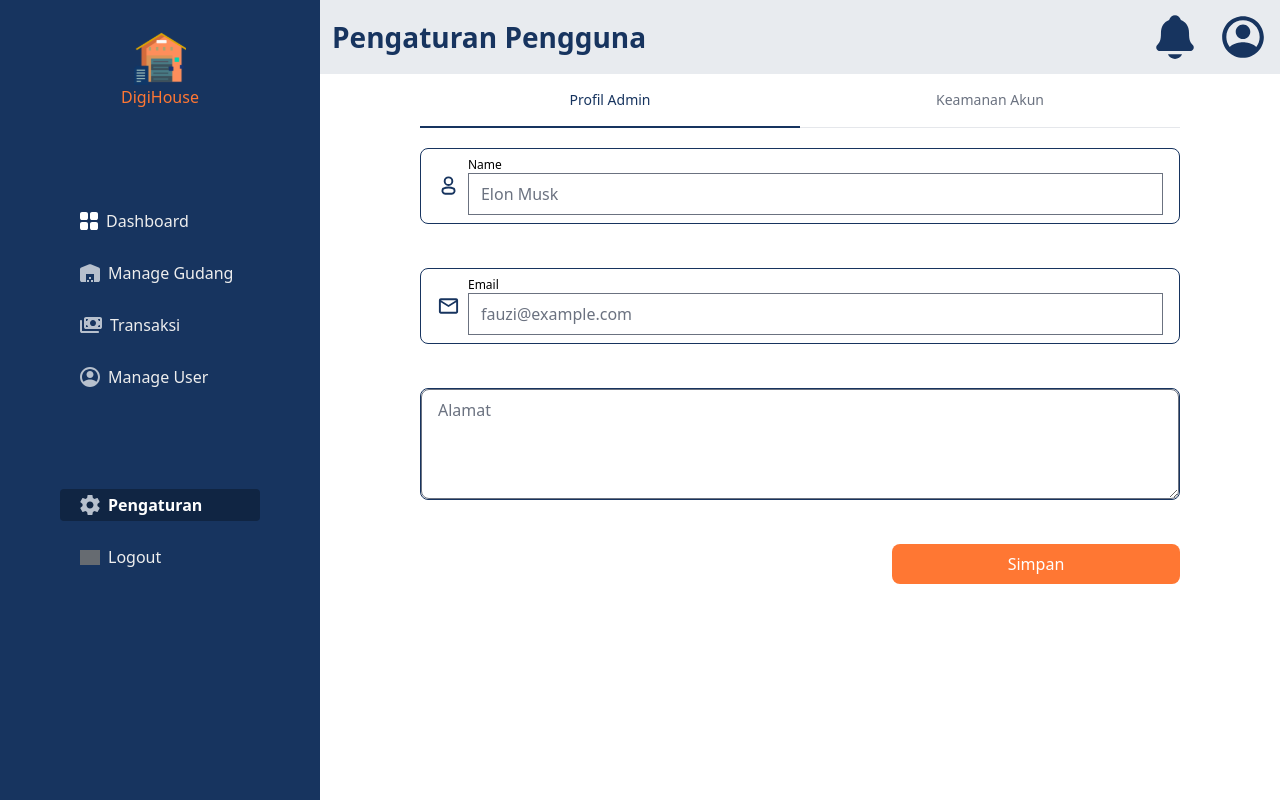
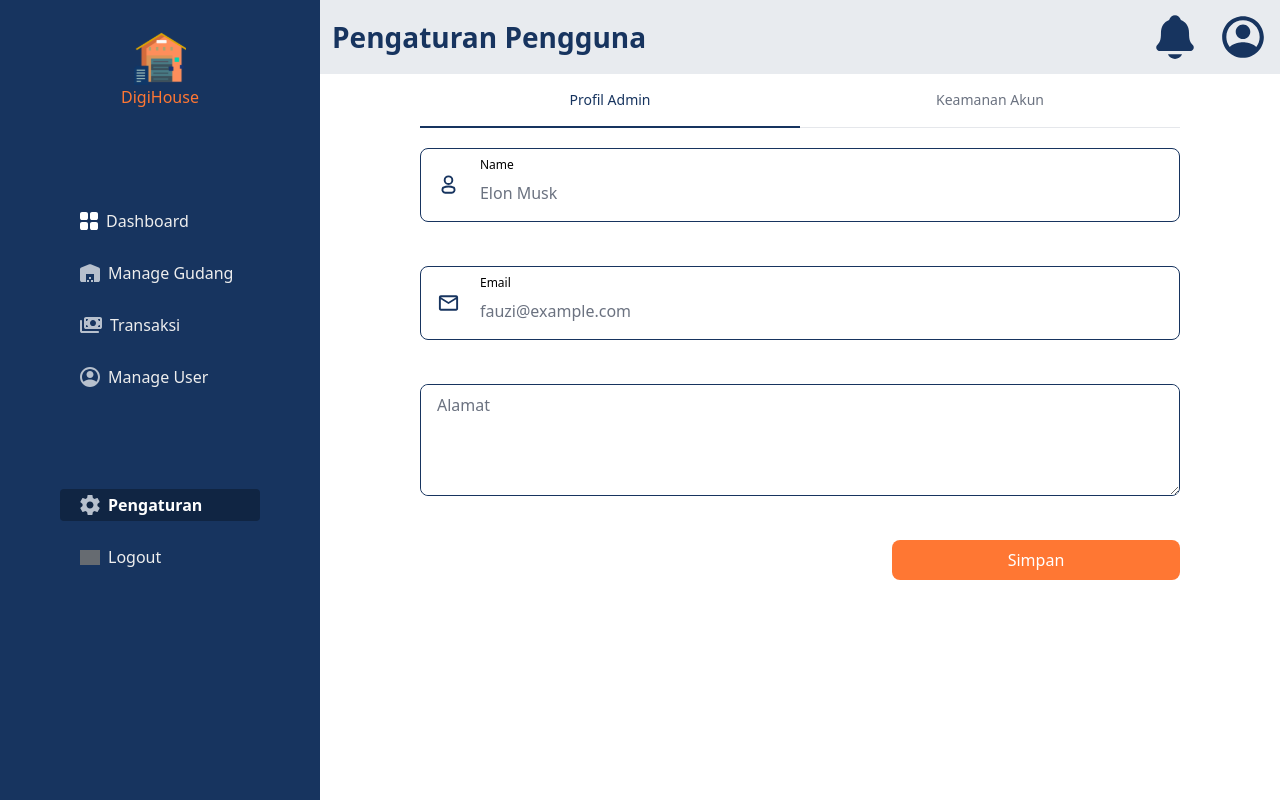
Before and after one commit to Capstone-Tim-12/warehouse-managament-system-fe, a React (Vite) app: page /admin/pengaturan in a window 1280 px wide. Built offline with nearby package versions, Linux system fonts and the light colour scheme; grey boxes are pictures that could not be loaded.

Commit message:
fix: fixing border and focus-ring on input

```diff
--- a/src/components/admin-edit-warehouse/DetailGudang.jsx
+++ b/src/components/admin-edit-warehouse/DetailGudang.jsx
@@ -1,8 +1,6 @@
 import React from "react";
 
 const DetailGudang = () => {
-
-
     return (
       <form className="">
         <div className="mt-8 mb-8">
--- a/src/components/admin-setting/Profile.jsx
+++ b/src/components/admin-setting/Profile.jsx
@@ -9,9 +9,9 @@ const Profile = () => {
                     <img src={userIcon} alt="" />
                 </div>
                 <div className="flex flex-col w-full">
-                    <label htmlFor="name" className="text-xs">Name</label>
+                    <label htmlFor="name" className="text-xs pl-3">Name</label>
                     <input type="text"
-                        className="focus:outline-none"
+                        className="focus:outline-none border border-none focus:ring-0 "
                         placeholder="Elon Musk" />
                 </div>
             </div>
@@ -20,14 +20,14 @@ const Profile = () => {
                     <img src={emailIcon} alt="" />
                 </div>
                 <div className="flex flex-col w-full">
-                    <label htmlFor="email" className="text-xs">Email</label>
+                    <label htmlFor="email" className="text-xs pl-3">Email</label>
                     <input type="email"
-                        className="focus:outline-none"
+                        className="focus:outline-none  border border-none focus:ring-0"
                         placeholder="fauzi@example.com" />
                 </div>
             </div>
             <div className="m-auto border border-cloud-burst-500 rounded-lg w-full h-28">
-                <textarea name="address" id="" placeholder="Alamat" className="px-4 py-2 w-full h-full focus:outline-none rounded-lg"></textarea>
+                <textarea name="address" id="" placeholder="Alamat" className="px-4 py-2 w-full h-full focus:outline-none rounded-lg  border border-none focus:ring-0"></textarea>
             </div>
             <div className="flex justify-end">
                 <button id="save-profile-setting"
--- a/src/components/admin-setting/Security.jsx
+++ b/src/components/admin-setting/Security.jsx
@@ -9,9 +9,9 @@ const Security = () => {
                     <img src={emailIcon} alt="" />
                 </div>
                 <div className="flex flex-col w-full">
-                    <label htmlFor="email" className="text-xs">Email</label>
+                    <label htmlFor="email" className="text-xs pl-3">Email</label>
                     <input type="text"
-                        className="focus:outline-none"
+                        className="focus:outline-none border border-none focus:ring-0 "
                         placeholder="Elon Musk" />
                 </div>
             </div>
@@ -20,9 +20,9 @@ const Security = () => {
                     <img src={passIcon} alt="" />
                 </div>
                 <div className="flex flex-col w-full">
-                    <label htmlFor="password" className="text-xs">Password</label>
+                    <label htmlFor="password" className="text-xs pl-3">Password</label>
                     <input type="password"
-                        className="focus:outline-none"
+                        className="focus:outline-none border border-none focus:ring-0 "
                         placeholder="Elon Musk" />
                 </div>
             </div>
--- a/src/components/landing-page/Chatbot.jsx
+++ b/src/components/landing-page/Chatbot.jsx
@@ -143,7 +143,7 @@ function Chatbot() {
                   id="input-message"
                   type="text"
                   placeholder="Ketik pesanmu disini..."
-                  className="border p-3 w-full focus:outline-none bg-[#EBEBF0] rounded-[20px] "
+                  className="border border-none p-3 w-full focus:ring-0 focus:outline-none bg-[#EBEBF0] rounded-[20px] "
                   onKeyPress={(e) => {
                     if (e.key === "Enter") {
                       handleSendMessage(e.target.value);
--- a/src/pages/admin/login-admin/index.jsx
+++ b/src/pages/admin/login-admin/index.jsx
@@ -52,7 +52,7 @@ function LoginForm() {
                         type="text"
                         id="username"
                         name="username"
-                        className="w-[421px] h-[57px] pl-[50px] pr-14 pt-4 border rounded-md focus:outline-none focus:border-blue-400"
+                        className="w-[421px] h-[57px] pl-[50px] pr-14 pt-4 border rounded-md focus:outline-none focus:border-blue-400 focus:ring-0"
                         onFocus={handleUsernameFocus}
                         onBlur={handleUsernameBlur}
                     />
@@ -70,7 +70,7 @@ function LoginForm() {
                         type="password"
                         id="password"
                         name="password"
-                        className="w-[421px] h-[57px] pl-[50px] pr-14 pt-4 border rounded-md focus:outline-none focus:border-blue-400"
+                        className="w-[421px] h-[57px] pl-[50px] pr-14 pt-4 border rounded-md focus:outline-none focus:border-blue-400 focus:ring-0"
                         onFocus={handlePasswordFocus}
                         onBlur={handlePasswordBlur}
                     />
```
